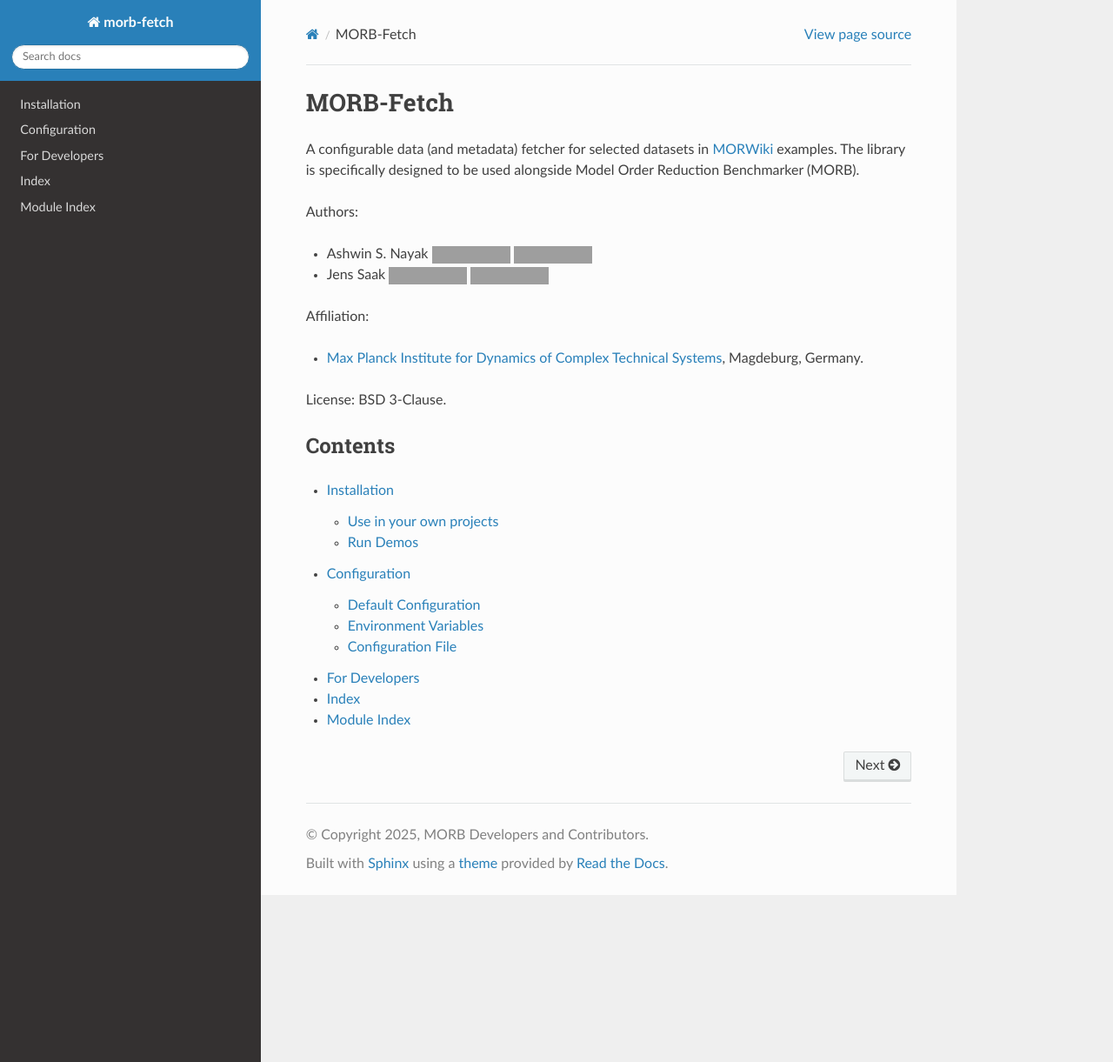
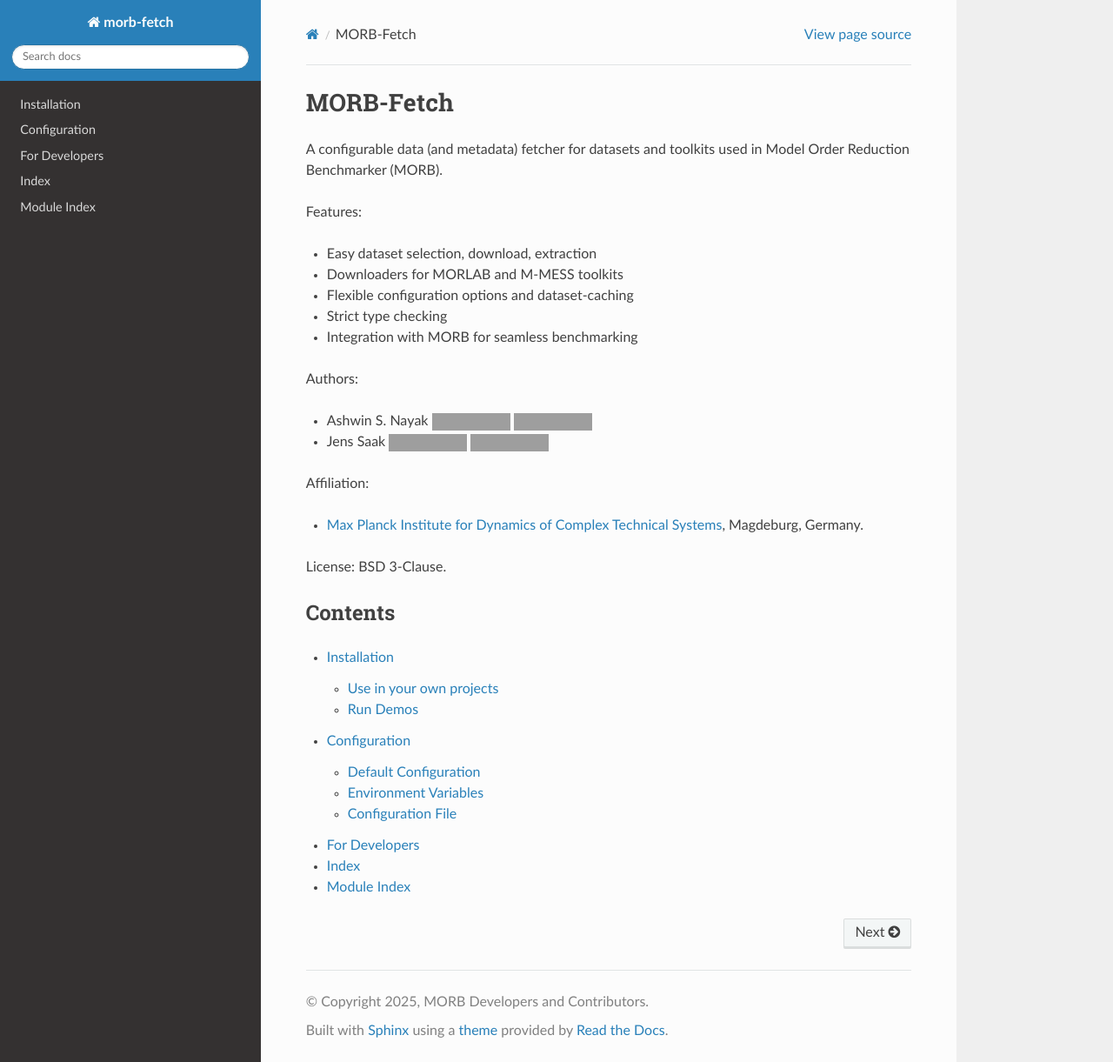
Before and after one commit to MaRDI4NFDI/MORWiki, a Sphinx documentation site: the page built from docs/index.md, in a window 1280 px wide and 1221 px high. Shown: the whole window at 87% size. Built offline with Sphinx 7.4.7 and the Read the Docs theme 3.1.0, drawn with Linux system fonts in a browser that asks for light colours; grey boxes are pictures that could not be loaded.

Commit message:
add 'features' section in docs

```diff
--- a/docs/index.md
+++ b/docs/index.md
@@ -1,7 +1,13 @@
 # MORB-Fetch
 
-A configurable data (and metadata) fetcher for selected datasets in [MORWiki](https://modelreduction.org/morwiki) examples.
-The library is specifically designed to be used alongside Model Order Reduction Benchmarker (MORB).
+A configurable data (and metadata) fetcher for datasets and toolkits used in Model Order Reduction Benchmarker (MORB).
+
+Features:
+- Easy dataset selection, download, extraction
+- Downloaders for MORLAB and M-MESS toolkits
+- Flexible configuration options and dataset-caching
+- Strict type checking
+- Integration with MORB for seamless benchmarking
 
 Authors:
 - Ashwin S. Nayak
```
Also changed, not shown: README.md (+8 -1 lines).
